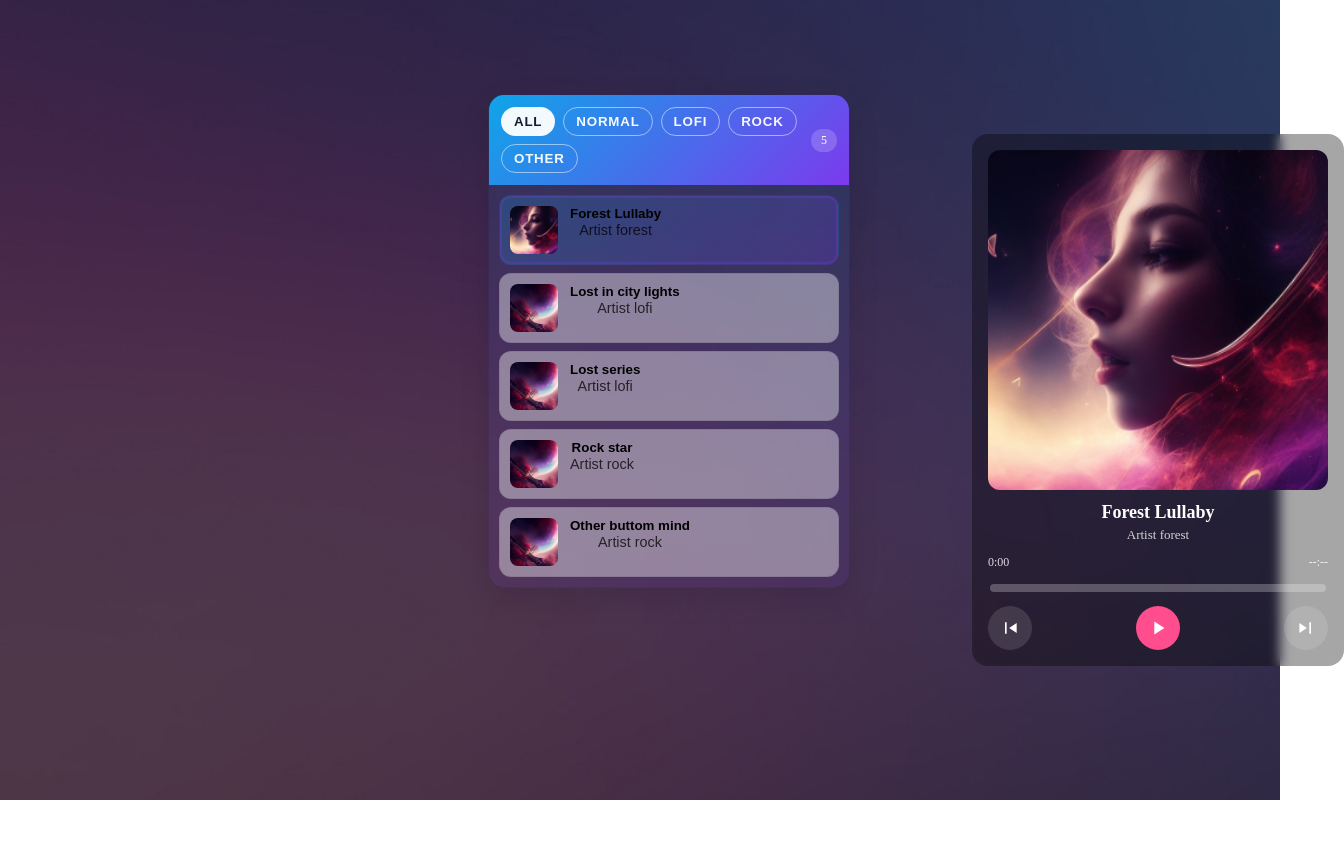
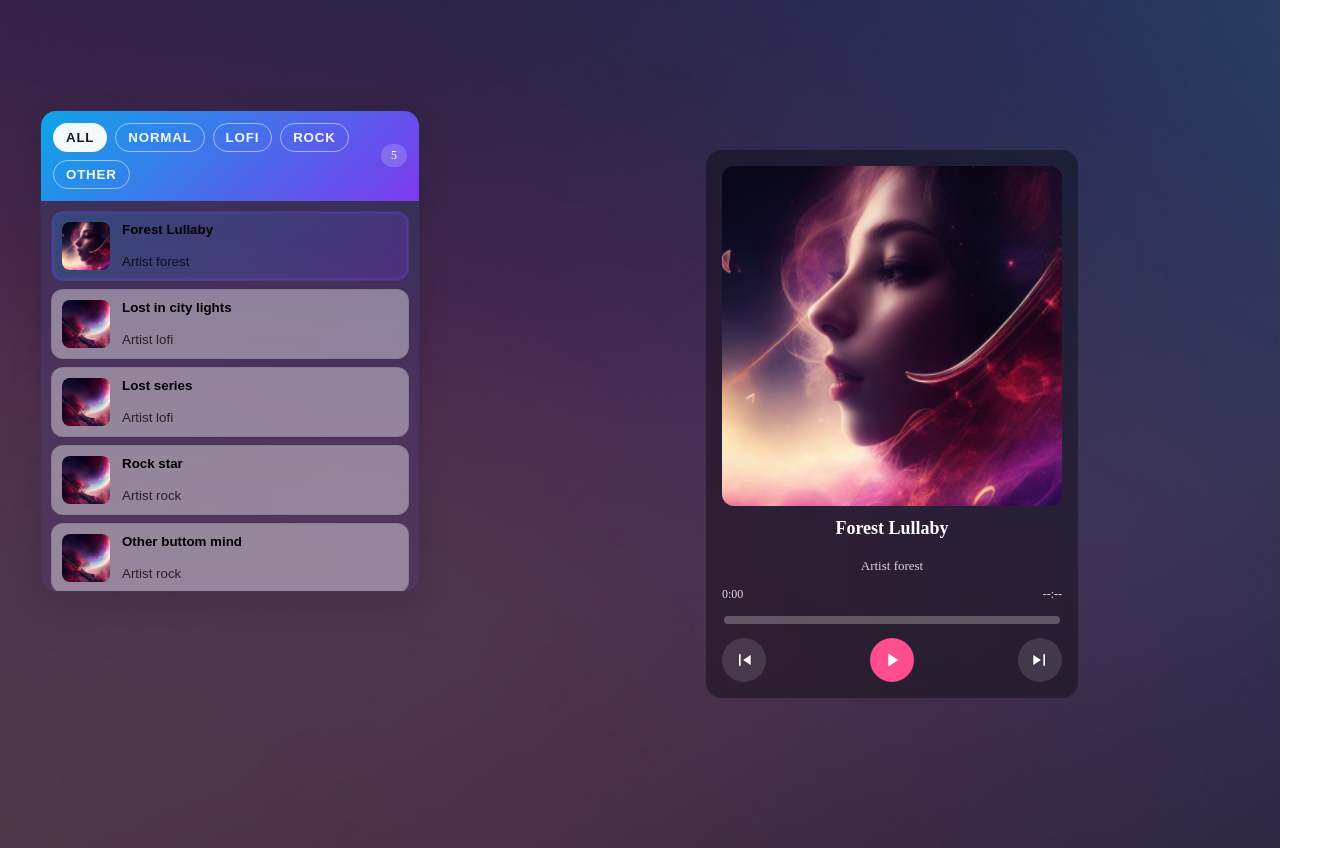
Before and after one commit to mongkonwan-cnt/music-player-master, a Nuxt app: page / in a window 1280 px wide. Shown: the whole page, 1344 px wide, since content can reach past the window. Before the commit the page ends 800 px from the top, so only its background shows below. Built offline with nearby package versions, Linux system fonts and the light colour scheme.

Commit message:
refactor: style and fix author name align wrong

```diff
--- a/app/pages/index.vue
+++ b/app/pages/index.vue
@@ -268,6 +268,7 @@ onBeforeUnmount(() => {
       </div>
 
       <!-- Right: player card -->
+      <div class="song-card-wrap">
         <SongCard
           :track="{ id: current.id, title: current.title, author: current.author, img: current.img }"
           :playing="playing"
@@ -280,6 +281,7 @@ onBeforeUnmount(() => {
           @next="nextSong"
           @prev="prevSong"
         />
+      </div>
 
       <audio
         ref="audio"
@@ -299,26 +301,28 @@ onBeforeUnmount(() => {
   display: flex;
   align-items: center;
   justify-content: center;
-
-  padding: 0px 0px 0px 500px;
+  padding: 24px;                 /* ลบ padding-left:500px ที่ทำให้เอียง */
 }
 
-/* 2-column layout: list | card */
+/* 2 คอลัมน์: ซ้าย (list) ยืดได้ในช่วง 260–380px, ขวา (player) กว้างที่เหลือ */
 .player{
   display: grid;
-  grid-template-columns: 460px minmax(320px, 520px);
+  grid-template-columns: clamp(260px, 30vw, 380px) minmax(360px, 1fr);
   gap: 24px;
-  align-items: start;
+  align-items: stretch;          /* ให้คอลัมน์สูงเท่ากันเมื่อเนื้อหาเอื้อ */
+  max-width: 1200px;
+  width: 100%;
+}
+.player > * { min-width: 0; }    /* กัน overflow ขององค์ประกอบภายใน grid */
+
+/* ---- Song list card ---- */
+:root{
+  --grad-a: #0ea5e9;
+  --grad-b: #7c3aed;
 }
 
-/* song list styles */
-:root{
-  --grad-a: #0ea5e9; /* sky-500 */
-  --grad-b: #7c3aed; /* violet-600 */
-}
-
+/* เอา width คงที่ออก ให้ grid เป็นคนกำหนดความกว้าง */
 .song-list-card{
-  width: 360px;
   border-radius: 16px;
   overflow: hidden;
   background: linear-gradient(180deg, rgba(14,165,233,.10), rgba(124,58,237,.10));
@@ -326,10 +330,16 @@ onBeforeUnmount(() => {
   backdrop-filter: blur(10px);
   -webkit-backdrop-filter: blur(10px);
   box-shadow: 0 10px 30px rgba(2,6,23,.12);
+  display: flex;                 /* ทำเป็นคอลัมน์ */
+  flex-direction: column;
+  max-height: 60vh;              /* จำกัดความสูงรวมของการ์ด */
 }
 
-/* header with gradient bar + chips */
+/* header ติดบน (sticky) เวลาเลื่อน list */
 .list-header{
+  position: sticky;
+  top: 0;
+  z-index: 1;
   display: flex;
   align-items: center;
   justify-content: space-between;
@@ -365,18 +375,22 @@ onBeforeUnmount(() => {
   background: rgba(255,255,255,.18);
 }
 
-/* body / rows */
+/* เนื้อหา list เลื่อนภายในการ์ด */
 .list-body{
-  max-height: 420px;
   overflow: auto;
   padding: 10px;
+  flex: 1; /* กินพื้นที่ที่เหลือในการ์ด */
 }
+
 .song-row + .song-row{ margin-top: 8px; }
 
+/* row layout: [thumb] [text] */
 .song-item{
+  display: grid;
+  grid-template-columns: 48px 1fr;   /* same thumb width for all rows */
+  column-gap: 12px;
+  align-items: center;
   width: 100%;
-  display: flex;
-  gap: 12px;
   padding: 10px;
   border-radius: 12px;
   border: 1px solid rgba(0,0,0,.08);
@@ -384,6 +398,7 @@ onBeforeUnmount(() => {
   cursor: pointer;
   text-align: left;
 }
+
 .song-item:hover{
   background: linear-gradient(135deg, rgba(14,165,233,.12), rgba(124,58,237,.12));
 }
@@ -393,7 +408,56 @@ onBeforeUnmount(() => {
   box-shadow: 0 0 0 2px rgba(124,58,237,.25) inset;
 }
 
-.thumb{ width: 48px; height: 48px; object-fit: cover; border-radius: 8px; }
-.meta .title{ font-weight: 700; line-height: 1.2; }
-.meta .author{ opacity: .75; font-size: .9rem; }
+/* fixed-size thumbnail */
+.thumb{
+  width: 48px;
+  height: 48px;
+  object-fit: cover;
+  border-radius: 8px;
+}
+
+/* text block: 2 fixed rows = title (can be 1–2 lines) + author (1 line) */
+.meta{
+  min-width: 0;                       /* allow ellipsis */
+  display: grid;
+  grid-template-rows: calc(1.25em * 2) 1.1em;  /* 2 title lines, then author */
+  align-content: left;
+}
+
+/* clamp title to 2 lines so author stays at the same Y */
+.meta .title{
+  display: -webkit-box;
+  -webkit-line-clamp: 2;
+  overflow: hidden;
+  line-height: 1.25;
+  font-weight: 700;
+}
+
+/* author always 1 line, same left edge and baseline */
+.meta .author{
+  display: -webkit-box;
+  -webkit-line-clamp: 2;
+  white-space: nowrap;
+  overflow: hidden;
+  text-overflow: ellipsis;
+  opacity: .75;
+  line-height: 1.1;
+}
+
+/* ---- Wrapper ด้านขวา ให้ยืดเต็มคอลัมน์และกัน overflow ---- */
+.song-card-wrap{
+  padding-left: 100px;
+  min-width: 0; /* สำคัญมากเวลามีข้อความยาว ๆ */
+}
+
+/* ---- Responsive: จอแคบ (< 900px) สลับเป็น 1 คอลัมน์ ---- */
+@media (max-width: 900px){
+  .player{
+    grid-template-columns: 1fr;
+  }
+  /* เรียงลิสต์ไว้บน แล้วตามด้วย Player */
+  .song-list-card{ order: 1; max-height: 60vh; }
+  .song-card-wrap{ order: 2; }
+}
+
 </style>
```
Lines whose indentation alone changed are shown as unchanged.
